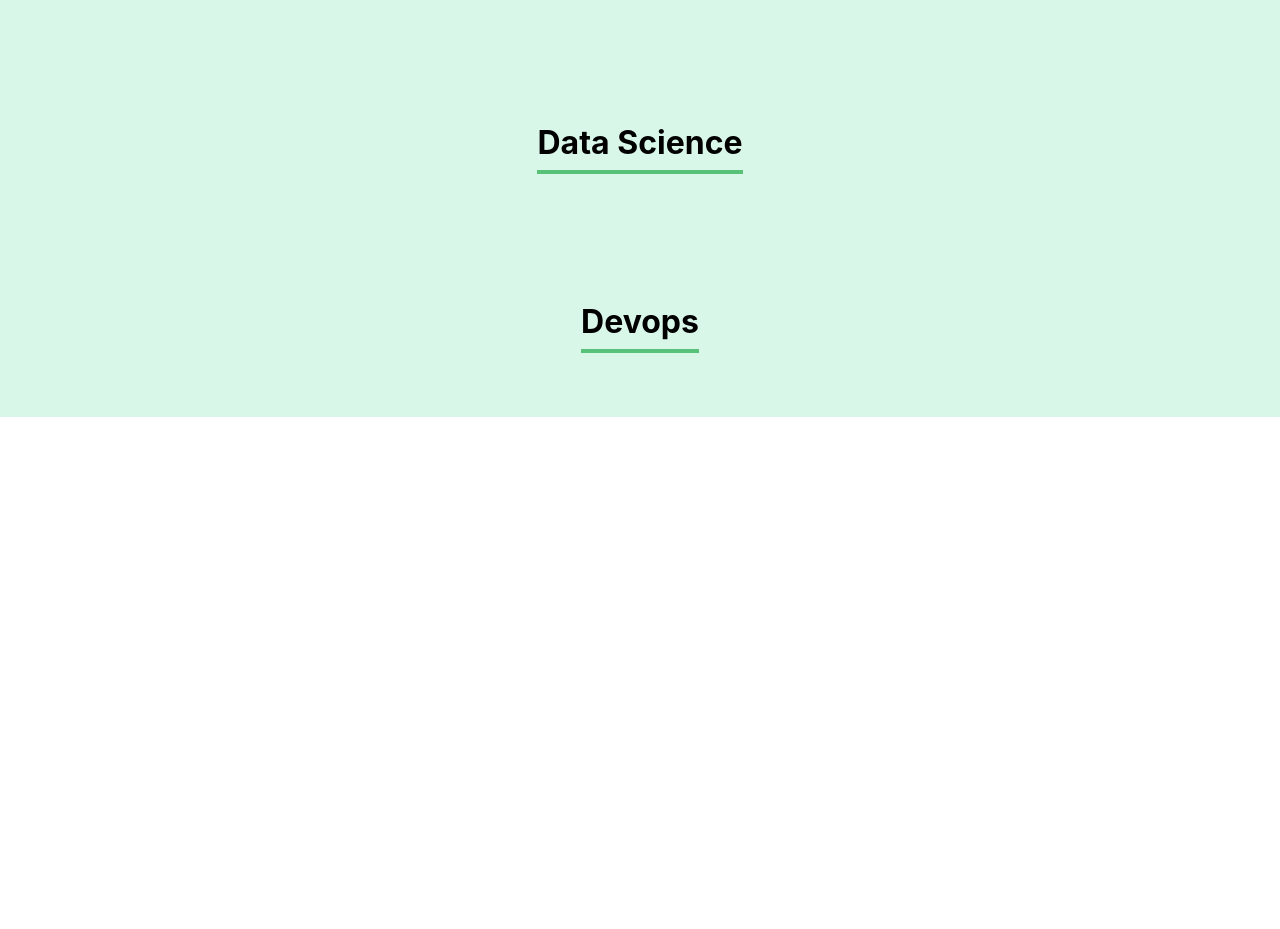
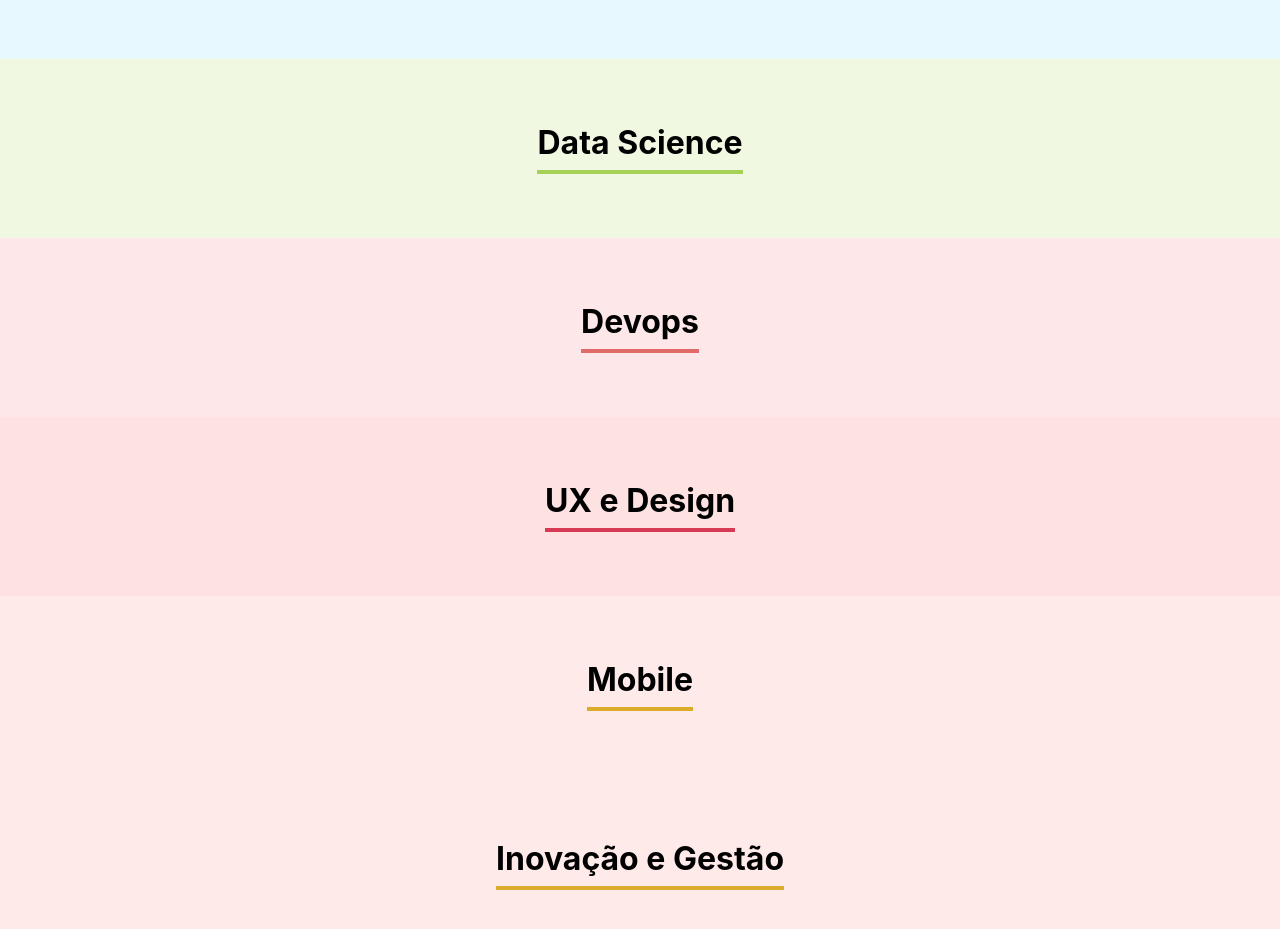
Before and after one commit to rodolfoghi/organo-react, a React (Create React App) app: page / in a window 1280 px wide. Shown: the part 1800-2729 px from the top of the page. Before the commit the page ends 2217 px from the top, so only its background shows below. Built offline with nearby package versions, Linux system fonts and the light colour scheme.

Commit message:
Cap. 04 - Elevando a lista de times

```diff
--- a/src/App.js
+++ b/src/App.js
@@ -4,6 +4,44 @@ import Formulario from "./componentes/Formulario";
 import Time from "./componentes/Time";
 
 function App() {
+  const times = [
+    {
+      nome: 'Programação',
+      corPrimaria: '#57C278',
+      corSecundaria: '#D9F7E9'
+    },
+    {
+      nome: 'Front-End',
+      corPrimaria: '#82CFFA',
+      corSecundaria: '#E8F8FF'
+    },
+    {
+      nome: 'Data Science',
+      corPrimaria: '#A6D157',
+      corSecundaria: '#F0F8E2'
+    },
+    {
+      nome: 'Devops',
+      corPrimaria: '#E06B69',
+      corSecundaria: '#FDE7E8'
+    },
+    {
+      nome: 'UX e Design',
+      corPrimaria: '#D83A56',
+      corSecundaria: '#FEE2E2'
+    },
+    {
+      nome: 'Mobile',
+      corPrimaria: '#DBAC2C',
+      corSecundaria: '#FFEAEA'
+    },
+    {
+      nome: 'Inovação e Gestão',
+      corPrimaria: '#DBAC2C',
+      corSecundaria: '#FFEAEA'
+    }
+  ]
+
   const [colaboradores, setColaboradores] = useState([])
 
   const aoNovoColaboradorAdicionado = (colaborador) => {
@@ -17,10 +55,12 @@ function App() {
       <Formulario
         aoColaboradorCadastrado={aoNovoColaboradorAdicionado} />
 
-      <Time nome="Programação" />
-      <Time nome="Front-End" />
-      <Time nome="Data Science" />
-      <Time nome="Devops" />
+      {times.map((time) =>
+        <Time
+          key={time.nome}
+          nome={time.nome}
+          corPrimaria={time.corPrimaria}
+          corSecundaria={time.corSecundaria} />)}
     </div>
   );
 }
--- a/src/componentes/Time/Time.css
+++ b/src/componentes/Time/Time.css
@@ -1,12 +1,11 @@
 .time {
     text-align: center;
     padding: 32px;
-    background-color: #D9F7E9;
 }
 
 .time h3 {
     font-size: 32px;
-    border-bottom: 4px solid #57C278;
+    border-bottom: 4px solid;
     display: inline-block;
     padding-bottom: 8px;
 }
--- a/src/componentes/Time/index.js
+++ b/src/componentes/Time/index.js
@@ -1,9 +1,11 @@
 import './Time.css'
 
 const Time = (props) => {
+    const sectionStyle = { backgroundColor: props.corSecundaria }
+    const h3Style = { borderColor: props.corPrimaria }
     return (
-        <section className='time'>
-            <h3>{props.nome}</h3>
+        <section className='time' style={sectionStyle}>
+            <h3 style={h3Style}>{props.nome}</h3>
         </section>
     );
 }
```
